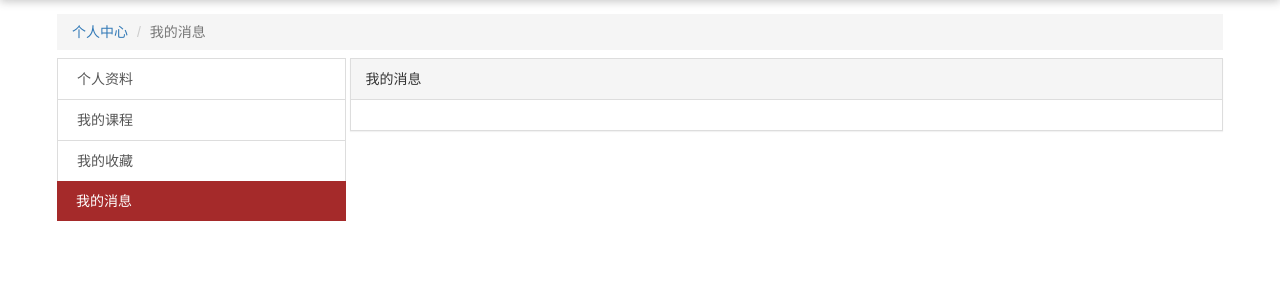
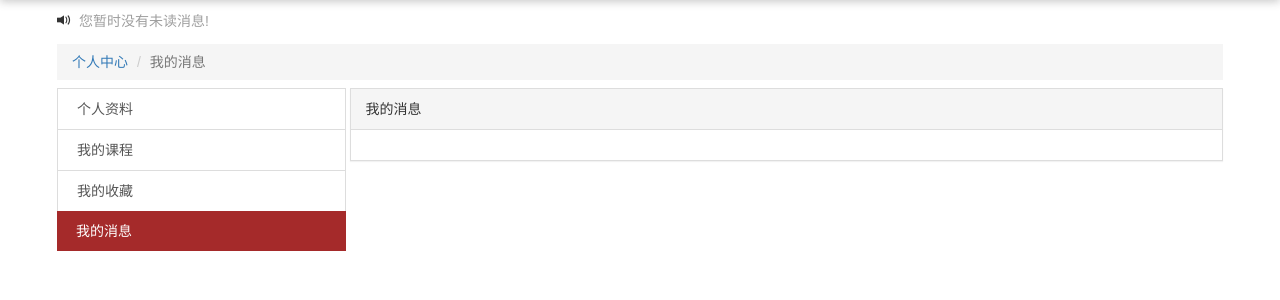
Before and after one commit to ThanlonSmith/online_education_latest, a Django app: page /users/mymessage/ in a window 1280 px wide. Shown: the part 70-370 px from the top of the page. Run offline with Django 3.2, Linux system fonts and the light colour scheme; some libraries are stand-ins or nearby versions.

Commit message:
Complete the function of my message.

```diff
--- a/apps/users/urls.py
+++ b/apps/users/urls.py
@@ -16,7 +16,7 @@ Including another URLconf
 from django.urls import path, re_path
 from .views import user_register, user_login, user_logout, user_activate, user_forget_pwd, user_reset, PersonalProfile, \
     MyCourse, MyLoveOrg, MyLoveTeacher, MyLoveCourse, MyMessage, UserChangeImage, UpdateProfile, GetEmailCode, \
-    ResetEmail
+    ResetEmail, DeleteMessage
 
 urlpatterns = [
     path('register/', user_register, name='register'),
@@ -40,4 +40,7 @@ urlpatterns = [
     path('mylovecourse/', MyLoveCourse.as_view(), name='my_love_course'),
     # 我的消息
     path('mymessage/', MyMessage.as_view(), name='my_message'),
+    # 已读消息
+    path('delete/message', DeleteMessage.as_view(), name='delete_message')
+
 ]
--- a/apps/users/views.py
+++ b/apps/users/views.py
@@ -1,3 +1,4 @@
+from ..operations.models import UserMessage
 from ..orgs.models import TeacherInfo
 from ..operations.models import UserLove
 from django.core.paginator import Paginator, PageNotAnInteger, EmptyPage
@@ -96,6 +97,13 @@ def user_login(request):
                     # return redirect('index')
                     # 可以加参数
                     login(request, user)
+                    """
+                    记录登录的信息
+                    """
+                    user_message = UserMessage()
+                    user_message.message_man = user.id
+                    user_message.message_content = '欢迎登录！'
+                    user_message.save()
                     return redirect(reverse('index'))
                 else:
                     return HttpResponse('请到邮箱中激活用户，否则无法登录系统！')
@@ -418,6 +426,29 @@ class MyLoveCourse(View):
 # 我的消息
 class MyMessage(View):
     def get(self, request):
+        user_message_list = UserMessage.objects.filter(message_man=request.user.id).order_by('-add_time')
+        # 未读消息数量
+        not_read_count = UserMessage.objects.filter(message_man=request.user.id, message_status=False).count()
         return render(request, 'users/my_message.html', {
-            'item_name': '我的消息'
+            'item_name': '我的消息',
+            'user_message_list': user_message_list,
+            'not_read_count': not_read_count
         })
+
+
+# 已读消息
+class DeleteMessage(View):
+    def get(self, request):
+        message_id = request.GET.get('user_message_id', '')
+        ret = {'status': 'fail', 'msg': ''}
+        if message_id:
+            user_message_list = UserMessage.objects.filter(id=message_id)
+            if user_message_list.exists():
+                user_message = user_message_list.first()
+                user_message.message_status = True
+                user_message.save()
+                ret['status'] = 'ok'
+                ret['msg'] = '已读消息成功！'
+        else:
+            ret['msg'] = '已读消息失败！'
+        return JsonResponse(ret)
--- a/templates/users/my_message.html
+++ b/templates/users/my_message.html
@@ -1,14 +1,75 @@
 {% extends 'users/user_base.html' %}
+{% block notice %}
+    <div class="col-md-12" style="padding-left: 2px;padding-right: 2px">
+        <div class="media">
+            <div class="media-left" style="width: 100%;">
+                <div style="height: 30px;line-height: 30px;">
+                    <span id="msg" class="glyphicon glyphicon-volume-up"></span>
+                    {% if not_read_count > 0 %}
+                        <span style="color: #9f9f9f;">您有{{ not_read_count }}条未读消息!</span>
+                    {% else %}
+                        <span style="color: #9f9f9f;">您暂时没有未读消息!</span>
+                    {% endif %}
+                </div>
+            </div>
+            <div class="media-body"></div>
+            <div class="media-right">
+            </div>
+        </div>
+    </div>
+{% endblock %}
 {% block right %}
     <div class="panel panel-default">
         <div class="panel-heading">我的消息</div>
         <div class="panel-body">
-
+            {% for user_message in user_message_list %}
+                <div class="delete_message" data-msg-id="{{ user_message.id }}">
+                    <p style="color: #9f9f9f;">
+                        <span class="glyphicon glyphicon-time"></span>{{ user_message.add_time }}
+                    </p>
+                    <p {% if not user_message.message_status %}style="color: hotpink;font-weight: bold" {% endif %}>
+                        {{ user_message.message_content }}
+                    </p>
+                </div>
+            {% endfor %}
         </div>
     </div>
 {% endblock %}
 {% block right_js %}
     <script>
         $('#my_message').addClass('active')
+        $(function () {
+            delete_message();
+            {% if not_read_count > 0 %}
+                setInterval(slash, 500);
+            {% endif %}
+        })
+
+        function delete_message() {
+            $('.delete_message').click(function () {
+                //let user_message_id =  $('.delete_message').attr('data-msg-id');
+                let user_message_id = $(this).attr('data-msg-id');
+                $.ajax({
+                    type: 'get',
+                    url: '{% url "users:delete_message" %}',
+                    data: {
+                        'user_message_id': user_message_id
+                    },
+                    success: function (callback) {
+                        if (callback.status === 'ok') {
+                            location.reload()
+                        } else {
+                            console.log(callback.msg)
+                        }
+                    }
+                })
+            })
+        }
+
+        function slash() {
+            let msg_obj = $("#msg");
+            msg_obj.animate({opacity: "0"}); //改变不透明度
+            msg_obj.animate({opacity: "1"});
+        }
     </script>
 {% endblock %}
--- a/templates/users/user_base.html
+++ b/templates/users/user_base.html
@@ -21,6 +21,7 @@
 {% endblock %}
 {% block content %}
     <div class="row">
+        {% block notice %}{% endblock %}
         <div class="col-md-12" style="padding-left: 2px;padding-right: 2px">
             <ol class="breadcrumb" style="margin:8px 0">
                 <li><a href="">个人中心</a></li>
```
Also changed, not shown: apps/users/models.py (+6 -1 lines).
